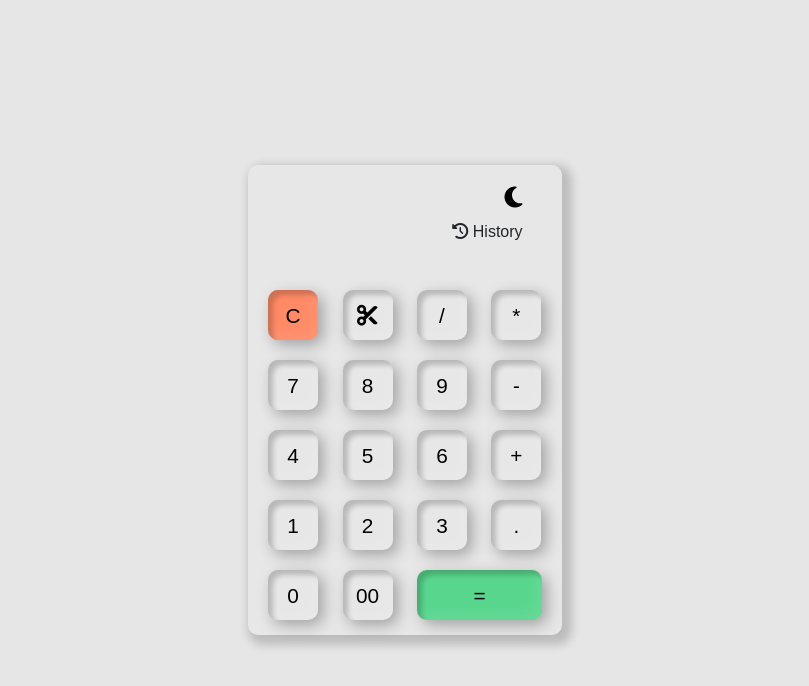
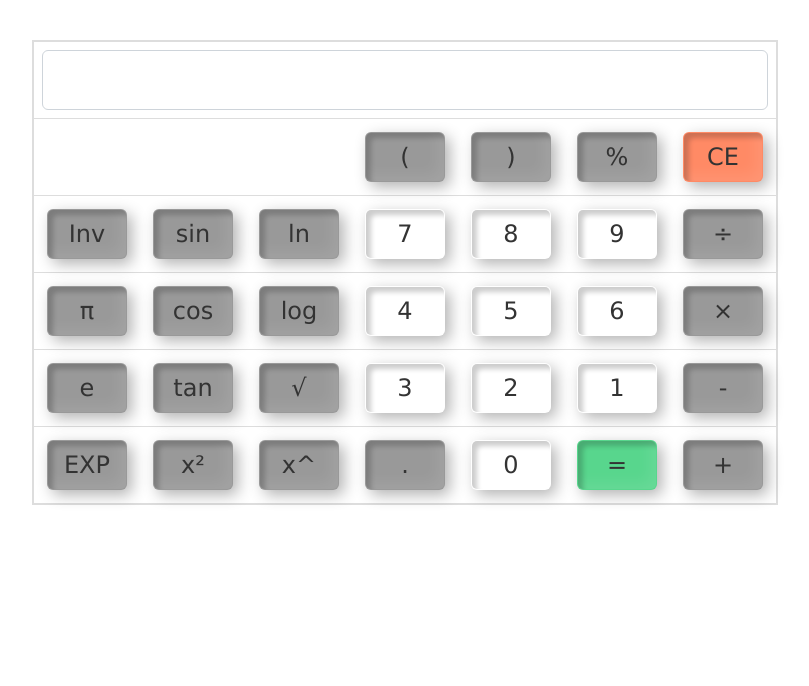
Before and after one commit to GIMDZ/Basic-Calc, a plain HTML site: page index.html in a window 1280 px wide. Shown: the whole page, without its empty margins (235-1044 px from the left). Drawn offline with nearby package versions, Linux system fonts and the light colour scheme.

Commit message:
Solved issues with pi and %. New and fixed style

```diff
--- a/index.html
+++ b/index.html
@@ -2,61 +2,216 @@
 <html lang="en">
 	<head>
 		<meta charset="UTF-8" />
-		<meta http-equiv="X-UA-Compatible" content="IE=edge" />
-		<meta name="viewport" content="width=device-width, initial-scale=1.0" />
-		<title>Document</title>
-        <link href="https://cdn.jsdelivr.net/npm/bootstrap@5.2.1/dist/css/bootstrap.min.css" rel="stylesheet" integrity="sha384-iYQeCzEYFbKjA/T2uDLTpkwGzCiq6soy8tYaI1GyVh/UjpbCx/TYkiZhlZB6+fzT" crossorigin="anonymous">
-        <link rel="stylesheet" href="https://cdnjs.cloudflare.com/ajax/libs/font-awesome/6.2.0/css/all.min.css" integrity="sha512-xh6O/CkQoPOWDdYTDqeRdPCVd1SpvCA9XXcUnZS2FmJNp1coAFzvtCN9BmamE+4aHK8yyUHUSCcJHgXloTyT2A==" crossorigin="anonymous" referrerpolicy="no-referrer" />
-        <link rel="stylesheet" href="style.css">
-
-
+		<title>CodePen - Scientific calculator html and JavaScript</title>
+		<link
+			href="https://cdn.jsdelivr.net/npm/bootstrap@5.2.1/dist/css/bootstrap.min.css"
+			rel="stylesheet"
+			integrity="sha384-iYQeCzEYFbKjA/T2uDLTpkwGzCiq6soy8tYaI1GyVh/UjpbCx/TYkiZhlZB6+fzT"
+			crossorigin="anonymous"
+		/>
+		<link
+			rel="stylesheet"
+			href="https://cdnjs.cloudflare.com/ajax/libs/font-awesome/6.2.0/css/all.min.css"
+			integrity="sha512-xh6O/CkQoPOWDdYTDqeRdPCVd1SpvCA9XXcUnZS2FmJNp1coAFzvtCN9BmamE+4aHK8yyUHUSCcJHgXloTyT2A=="
+			crossorigin="anonymous"
+			referrerpolicy="no-referrer"
+		/>
+		<!-- <link rel='stylesheet' href='https://cdnjs.cloudflare.com/ajax/libs/twitter-bootstrap/3.3.7/css/bootstrap.min.css'> -->
+		<link rel="stylesheet" href="./style.css" />
 	</head>
 	<body>
-		<div class="main">
-			<div class="display">
-				<button class="dark_mode_btn">
-					<i class="fa fa-moon" aria-hidden="true"></i>
-				</button>
-				<p id="history">
-					<i class="fa fa-history" aria-hidden="true"></i
-					>&nbsp;History
-				</p>
-				<h2 id="result"></h2>
+		<!-- partial:index.partial.html -->
+		<body>
+			<div class="container">
+				<table class="calculator table">
+					<thead>
+						<tr>
+							<td colspan="10">
+								<div class="output form-group">
+									<input
+										type="text"
+										class="ans form-control"
+										readonly
+										name=""
+									/>
+								</div>
+							</td>
+						</tr>
+					</thead>
+					<tbody class="actions">
+						<tr>
+							<td colspan="3"></td>
+							<td>
+								<button class="btn btn-op" data-value="(">
+									(
+								</button>
+							</td>
+							<td>
+								<button class="btn btn-op" data-value=")">
+									)
+								</button>
+							</td>
+							<td>
+								<button class="btn btn-op" data-value="%">
+									%
+								</button>
+							</td>
+							<td>
+								<button
+									id="clear"
+									class="btn btn-op"
+									data-value="ce"
+								>
+									CE
+								</button>
+							</td>
+						</tr>
+						<tr>
+							<td>
+								<button class="btn btn-op" data-value="inv">
+									Inv
+								</button>
+							</td>
+							<td>
+								<button class="btn btn-op" data-value="sin">
+									sin
+								</button>
+							</td>
+							<td>
+								<button class="btn btn-op" data-value="ln">
+									ln
+								</button>
+							</td>
+							<td>
+								<button class="btn" data-value="7">7</button>
+							</td>
+							<td>
+								<button class="btn" data-value="8">8</button>
+							</td>
+							<td>
+								<button class="btn" data-value="9">9</button>
+							</td>
+							<td>
+								<button class="btn btn-op" data-value="/">
+									&#x00f7;
+								</button>
+							</td>
+						</tr>
+						<tr>
+							<td>
+								<button
+									class="btn btn-op"
+									data-value="3.14159265359"
+								>
+									&pi;
+								</button>
+							</td>
+							<td>
+								<button class="btn btn-op" data-value="cos">
+									cos
+								</button>
+							</td>
+							<td>
+								<button class="btn btn-op" data-value="log">
+									log
+								</button>
+							</td>
+							<td>
+								<button class="btn" data-value="4">4</button>
+							</td>
+							<td>
+								<button class="btn" data-value="5">5</button>
+							</td>
+							<td>
+								<button class="btn" data-value="6">6</button>
+							</td>
+							<td>
+								<button class="btn btn-op" data-value="*">
+									&times;
+								</button>
+							</td>
+						</tr>
+
+						<tr>
+							<td>
+								<button class="btn btn-op" data-value="e">
+									e
+								</button>
+							</td>
+							<td>
+								<button class="btn btn-op" data-value="tan">
+									tan
+								</button>
+							</td>
+							<td>
+								<button class="btn btn-op" data-value="radic">
+									&radic;
+								</button>
+							</td>
+							<td>
+								<button class="btn" data-value="3">3</button>
+							</td>
+							<td>
+								<button class="btn" data-value="2">2</button>
+							</td>
+							<td>
+								<button class="btn" data-value="1">1</button>
+							</td>
+							<td>
+								<button class="btn btn-op" data-value="-">
+									-
+								</button>
+							</td>
+						</tr>
+						<tr>
+							<td>
+								<button class="btn btn-op" data-value="exp">
+									EXP
+								</button>
+							</td>
+							<td>
+								<button class="btn btn-op" data-value="x^2">
+									x&#xb2;
+								</button>
+							</td>
+							<td>
+								<button class="btn btn-op" data-value="**">
+									x&#94;
+								</button>
+							</td>
+							<td>
+								<button class="btn btn-op" data-value=".">
+									.
+								</button>
+							</td>
+							<td>
+								<button class="btn" data-value="0">0</button>
+							</td>
+							<td>
+								<button
+									id="equalTo"
+									class="btn btn-op"
+									data-value="="
+								>
+									=
+								</button>
+							</td>
+							<td>
+								<button class="btn btn-op" data-value="+">
+									+
+								</button>
+							</td>
+						</tr>
+					</tbody>
+				</table>
 			</div>
-			<div class="buttons">
-				<button id="clear">C</button>
-				<button id="delete_single_num">
-					<i class="fa fa-scissors" aria-hidden="true"></i>
-				</button>
-				<button id="Normal_btn">/</button>
-				<button id="Normal_btn">*</button>
-			</div>
-			<div class="buttons">
-				<button id="Normal_btn">7</button>
-				<button id="Normal_btn">8</button>
-				<button id="Normal_btn">9</button>
-				<button id="Normal_btn">-</button>
-			</div>
-			<div class="buttons">
-				<button id="Normal_btn">4</button>
-				<button id="Normal_btn">5</button>
-				<button id="Normal_btn">6</button>
-				<button id="Normal_btn">+</button>
-			</div>
-			<div class="buttons">
-				<button id="Normal_btn">1</button>
-				<button id="Normal_btn">2</button>
-				<button id="Normal_btn">3</button>
-				<button id="Normal_btn">.</button>
-			</div>
-			<div class="buttons">
-				<button id="Normal_btn">0</button>
-				<button id="Normal_btn">00</button>
-				<button id="equalTo">=</button>
-			</div>
-		</div>
-        <script src="https://cdn.jsdelivr.net/npm/bootstrap@5.2.1/dist/js/bootstrap.bundle.min.js" integrity="sha384-u1OknCvxWvY5kfmNBILK2hRnQC3Pr17a+RTT6rIHI7NnikvbZlHgTPOOmMi466C8" crossorigin="anonymous"></script>
-
-		<script src="main.js"></script>
+		</body>
+		<!-- partial -->
+		<script
+			src="https://cdn.jsdelivr.net/npm/bootstrap@5.2.1/dist/js/bootstrap.bundle.min.js"
+			integrity="sha384-u1OknCvxWvY5kfmNBILK2hRnQC3Pr17a+RTT6rIHI7NnikvbZlHgTPOOmMi466C8"
+			crossorigin="anonymous"
+		></script>
+		<script src="./script.js"></script>
 	</body>
 </html>
--- a/main.js
+++ /dev/null
@@ -1,62 +0,0 @@
-document.addEventListener("DOMContentLoaded", function(event) {
-    let body = document.querySelector('body');
-    let result = document.querySelector('#result');
-
-    let dark_mode_btn = document.querySelector('.dark_mode_btn');
-    let clear = document.querySelector('#clear');
-    let history = document.querySelector('#history');
-    let equalTo = document.querySelector('#equalTo');
-    let delete_single_num = document.querySelector('#delete_single_num');
-
-    let Normal_btn = document.querySelectorAll('#Normal_btn');
-
-
-    let initial_value = "";
-
-    Normal_btn.forEach((Normal_btn, index)=>{
-    Normal_btn.addEventListener('click', function(){
-    let text = this.innerHTML;
-    initial_value += text;
-    result.innerHTML = initial_value;
-    });
-    });
-
-    /*equal to button action*/
-    equalTo.addEventListener('click', function(){
-    if (result.innerHTML != "") {
-    history.innerHTML = result.innerHTML;
-    result.innerHTML = eval(result.innerHTML);
-    initial_value = eval(result.innerHTML);
-    }else{
-    alert('please enter any Number');
-    }
-    });
-
-
-    /*dark_mode*/
-    let dark_mode_status = false;
-    dark_mode_btn.addEventListener('click', function(){
-    body.classList.toggle('dark_mode_active');
-    if (dark_mode_status == false) {
-    this.innerHTML = '<i class="fa fa-sun" aria-hidden="true"></i>';
-    dark_mode_status = true;
-    }else{
-    this.innerHTML = '<i class="fa fa-moon" aria-hidden="true"></i>';
-    dark_mode_status = false;
-    }
-    });
-
-
-    /*clear all number*/
-    clear.addEventListener('click', function(){
-    result.innerHTML = "";
-    initial_value = "";
-    });
-
-    /*delete single number*/
-    delete_single_num.addEventListener('click', function(){
-    result.innerHTML = result.innerHTML.substring(0,result.innerHTML.length-1);
-    initial_value = result.innerHTML;
-    });
-
-    });
--- /dev/null
+++ b/script.js
@@ -0,0 +1,63 @@
+const actions = document.querySelector('.actions');
+	const ans = document.querySelector('.ans');
+
+	let expression = '';
+	let a=0;
+	actions.addEventListener('click', (e) => {
+
+		const value = e.target.dataset['value'];
+
+		if(value !== undefined) {
+			// I'm good to go.
+			if(value == 'ce') {
+				expression = '';
+				ans.value = 0;
+				return true;
+			}
+			else if(value == 'x^2'){
+				expression =square();
+			}
+
+			else if(value == 'radic'){
+				expression = Math.sqrt(expression);
+			}
+			else if(value == 'log'){
+				expression = Math.log(expression);
+			}
+			else if(value == 'sin'){
+				expression = Math.sin(expression);
+			}
+			else if(value == 'cos'){
+				expression = Math.cos(expression);
+			}
+			else if(value == 'tan'){
+				expression = Math.tan(expression);
+			}
+
+			else if(value == '=') {
+				if (expression.indexOf("%") !== -1) {
+					exp2 = expression.split("%")
+				 	expression = ((exp2[0]/100) * exp2[1]);
+				} else {
+				const answer = eval(expression);
+				expression = answer;
+				}
+			} else {
+				expression += value;
+			}
+
+			if(expression == undefined) {
+				expression = '';
+				ans.value = 0;
+			} else {
+				ans.value = expression;
+			}
+			// expression += value;
+
+
+		}
+
+	});
+	const square =()=> {
+			return eval(expression*expression);
+	}
--- a/style.css
+++ b/style.css
@@ -1,91 +1,56 @@
-* {
-	margin: 0;
-	padding: 0;
-	font-family: "poppins", sans-serif;
+.calculator{
+	border:2px solid #ddd;
+	max-width: 280px;
+	box-sizing: border-box;
+	margin: 40px auto 0;
+	font-family: verdana;
 }
-body {
-	min-height: 100vh;
-	display: grid;
-	place-items: center;
-	background: rgba(10, 10, 10, 0.1);
+.calculator .form-control{
+	height: 60px;
 }
-.main {
-	position: relative;
-	display: flex;
-	align-items: center;
-	flex-direction: column;
-	min-width: 300px;
-	padding: 15px 10px;
-	box-shadow: 5px 5px 10px 5px rgba(0, 0, 0, 0.18);
-	background: rgba(255, 255, 255, 0.05);
-	border-radius: 10px;
+.calculator .form-group{
+	margin-bottom: 0;
 }
-.display {
-	position: relative;
-	width: 80%;
-	height: 80px;
-	margin-bottom: 10px;
+.calculator input[type=text]{
+	font-size: 2.5rem;
+	color:#333;
+    text-align: right;
+
 }
-.display #result {
-	font-size: 2em;
+.calculator .btn {
+	font-size: 1.5rem;
+	color:#333;
+	width: 80px;
 }
-.buttons {
-	margin-top: 20px;
-	width: 100%;
+.calculator .btn-op {
+	background-color: #999999;
 }
-.buttons button {
-	height: 50px;
+
+button{
+    height: 50px;
 	width: 50px;
 	padding: 10px;
 	border-radius: 10px;
 	background: none;
 	border: none;
 	outline: none;
-	margin: 0 10px;
+	margin: 5px;
 	cursor: pointer;
 	font-size: 1.3em;
 	box-shadow: inset 5px 5px 5px rgba(0, 0, 0, 0.2),
 		inset -5px -5px 15px rgba(255, 255, 255, 0.1),
 		5px 5px 15px rgba(0, 0, 0, 0.3), -5px -5px 15px rgba(255, 255, 255, 0.1);
 }
-.buttons button:hover {
-	background: rgba(0, 0, 0, 0.2);
+
+button:hover {
+    border:2px solid #58d68d;
+
 }
+
 #equalTo {
-	width: 125px;
+
 	background: #58d68d;
 }
 #clear {
 	background: #ff8a65;
 }
-.dark_mode_btn {
-	position: absolute;
-	top: 0;
-	right: 0;
-	font-size: 1.5em;
-	cursor: pointer;
-	background: none;
-	border: none;
-	outline: none;
-}
-.dark_mode_active {
-	background: #1c1c25;
-}
-.dark_mode_active button {
-	color: #ddd;
-}
-.dark_mode_active #clear,
-#equalTo {
-	color: #000;
-}
-.dark_mode_active #result {
-	color: #ddd;
-}
-.dark_mode_active #history {
-	color: #ddd;
-}
-#history {
-	position: absolute;
-	bottom: 0;
-	right: 0;
-}
```
